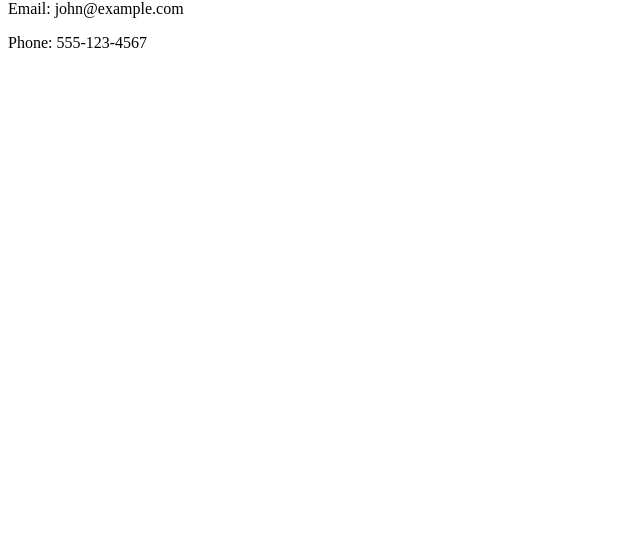
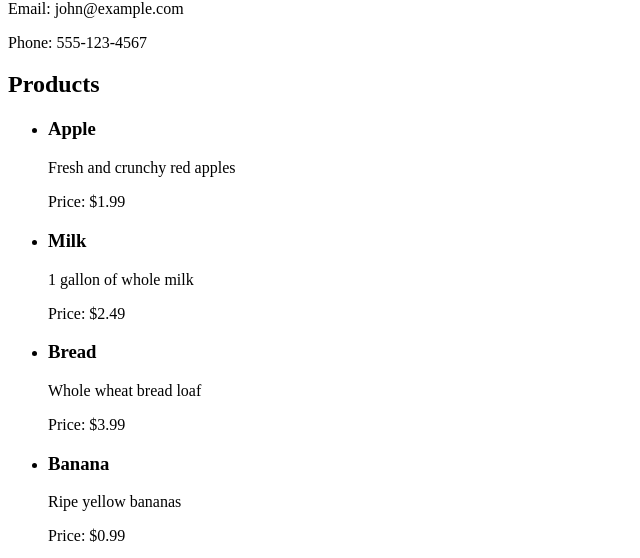
Before and after one commit to Nuwan-s-Play-Ground/React-Exercises, a React (Vite) app in the folder React Learning/: page / in a window 1280 px wide. Shown: the part 2366-2924 px from the top of the page, without its empty margins (0-640 px from the left). Before the commit the page ends 2434 px from the top, so only its background shows below. Built offline with nearby package versions, Linux system fonts and the light colour scheme.

Commit message:
feat: Implement Products component to render grocery items

```diff
--- a/React Learning/src/App.jsx
+++ b/React Learning/src/App.jsx
@@ -8,6 +8,7 @@ import MyComponent from './MyComponent'
 import Photos from './Photos'
 import Joke from './Joke'
 import Map from './Map'
+import Products from './Products'
 
 function App() {
   const [count, setCount] = useState(0)
@@ -24,6 +25,7 @@ function App() {
       answer="My Name is Nuwan"/>
       <Map/>
       <Photos/>
+      <Products/>
     </>
   )
 }
--- /dev/null
+++ b/React Learning/src/Products.jsx
@@ -0,0 +1,20 @@
+import React from "react";
+import groceryStore from "./groceryStore";
+function Products(){
+    return (
+        <div>
+            <h2>Products</h2>
+            <ul>
+                {groceryStore.map(product => (
+                    <li key={product.id}>
+                        <h3>{product.name}</h3>
+                        <p>{product.description}</p>
+                        <p>Price: ${product.price}</p>
+                    </li>
+                ))}
+            </ul>
+        </div>
+    );
+}
+
+export default Products
--- a/React Learning/src/groceryStore.jsx
+++ b/React Learning/src/groceryStore.jsx
@@ -26,3 +26,4 @@ const groceryStore = [
 ];
 
 console.log(groceryStore);
+export default groceryStore;
```
